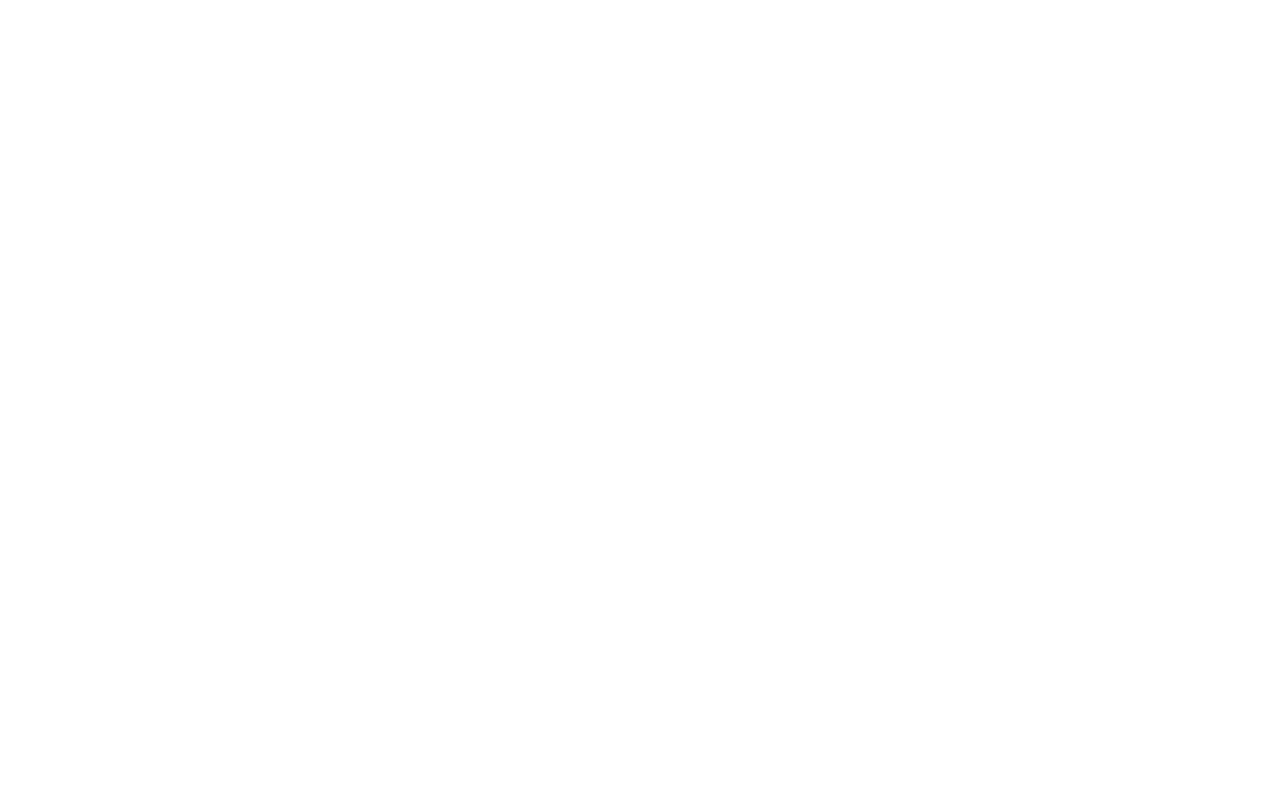
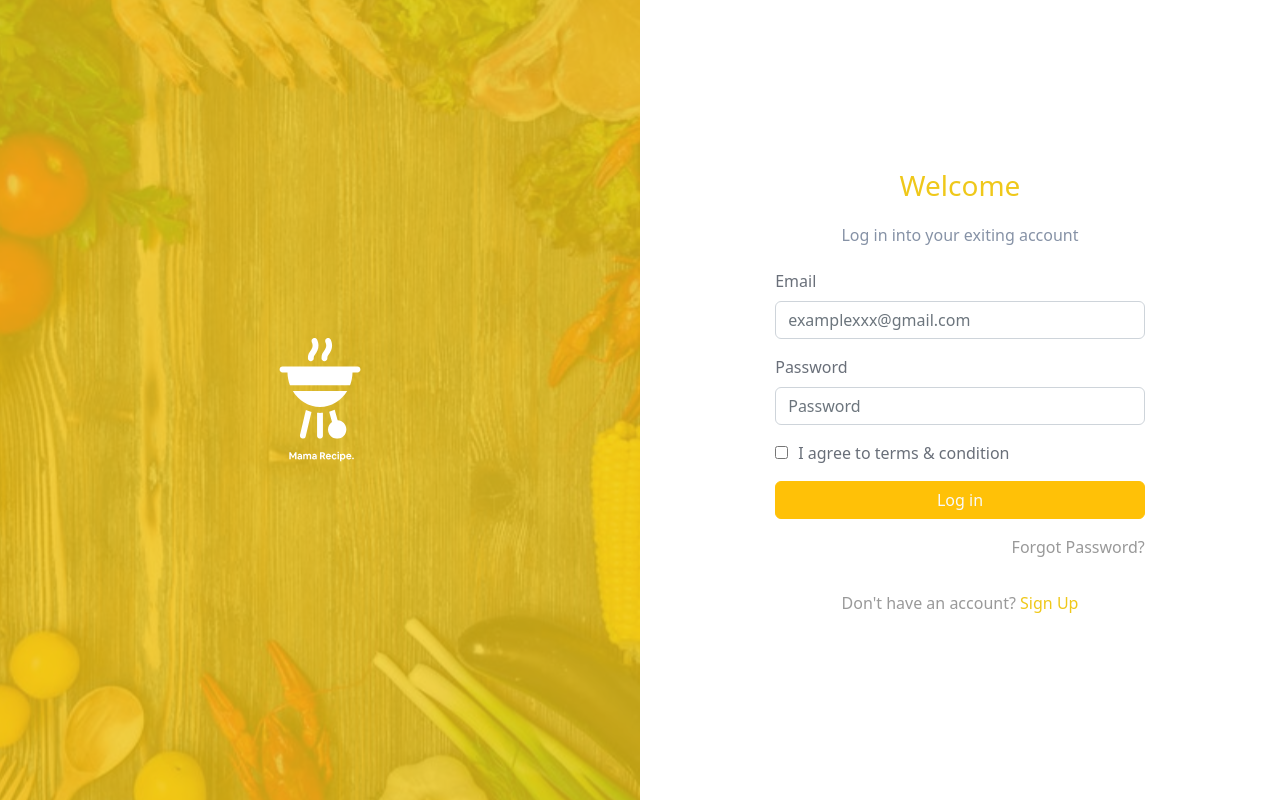
Before and after one commit to 20000710/Recipe-App-Frontend, a React (Create React App) app: page /login in a window 1280 px wide. Before the commit this address had no page. Built offline with nearby package versions, Linux system fonts and the light colour scheme.

Commit message:
add features login

```diff
--- a/src/components/pages/auth/login/Login.jsx
+++ b/src/pages/auth/login/Login.jsx
@@ -1,4 +1,7 @@
 import React from "react";
+import { Link } from "react-router-dom";
+import Bg from "../../../asset/img/Mask Group.svg";
+import Masak from "../../../asset/img/wajan.svg";
 import "./login.css";
 
 const Login = () => {
@@ -8,7 +11,7 @@
         <div className="row h">
           <div className="col-lg-6 a img-bg d-flex justify-content-center align-items-center">
             <div className="icon-mama">
-              <img src="./asset/img/wajan.svg" className="img-fluid" alt="" />
+              <img src={Masak} className="img-fluid" alt="" />
             </div>
           </div>
           {/* form input  */}
@@ -42,19 +45,26 @@
                   />
                 </div>
                 <div className="my-3">
-                  <input type="checkbox" />
-                  <span>I agree to terms & condition</span>
+                  <input type="checkbox" id="check" className="ml-3" />
+                  <label for="check" className="check">
+                    I agree to terms & condition
+                  </label>
                 </div>
-                <button className="btn btn-warning width-btn">Log in</button>
+                <button className="btn btn-warning width-btn text-light">
+                  Log in
+                </button>
               </form>
               <div className="forgot-psw my-3 d-flex justify-content-end">
                 <p>
-                  Forgot <a href="#">password?</a>
+                  <Link to="/forgotpassword">Forgot Password?</Link>
                 </p>
               </div>
               <div className="sign-up d-flex justify-content-center">
                 <p>
-                  Don't have an account? <a href="#">Sign Up</a>
+                  Don't have an account?{" "}
+                  <Link to="/signup" className="signup">
+                    Sign Up
+                  </Link>
                 </p>
               </div>
             </section>
--- a/src/components/pages/auth/login/login.css
+++ b/src/pages/auth/login/login.css
@@ -13,7 +13,7 @@
 }
 
 .img-bg {
-  background-image: url(/asset/img/Mask\ Group.svg);
+  background-image: url(../../../asset/img/Mask\ Group.svg);
   background-position: center;
 
   background-size: 100%;
@@ -30,7 +30,7 @@
 }
 
 p {
-  color: #999999;
+  color: #999999 !important;
 }
 
 h6 {
@@ -46,6 +46,19 @@
   width: 100px;
 }
 
+.check {
+  margin-left: 10px;
+}
+
+a {
+  text-decoration: none !important;
+  color: #999999 !important;
+}
+
+.signup {
+  color: #efc81a !important;
+}
+
 @media screen and (max-width: 600px) {
   .form-input {
     width: 88%;
--- a/src/routes/index.jsx
+++ b/src/routes/index.jsx
@@ -1,11 +1,14 @@
 import React from "react";
 import { Fragment } from "react";
+import Login from "../pages/auth/login/Login";
 import { BrowserRouter, Routes, Route, Navigate } from "react-router-dom";
 
 const Router = () => {
   return (
     <BrowserRouter>
-      <Routes></Routes>
+      <Routes>
+        <Route path="/login" element={<Login />} />
+      </Routes>
     </BrowserRouter>
   );
 };
```
Also changed, not shown: src/index.js (+7 -6 lines), src/asset/img/Mask Group.svg (added), src/asset/img/wajan.svg (added).
